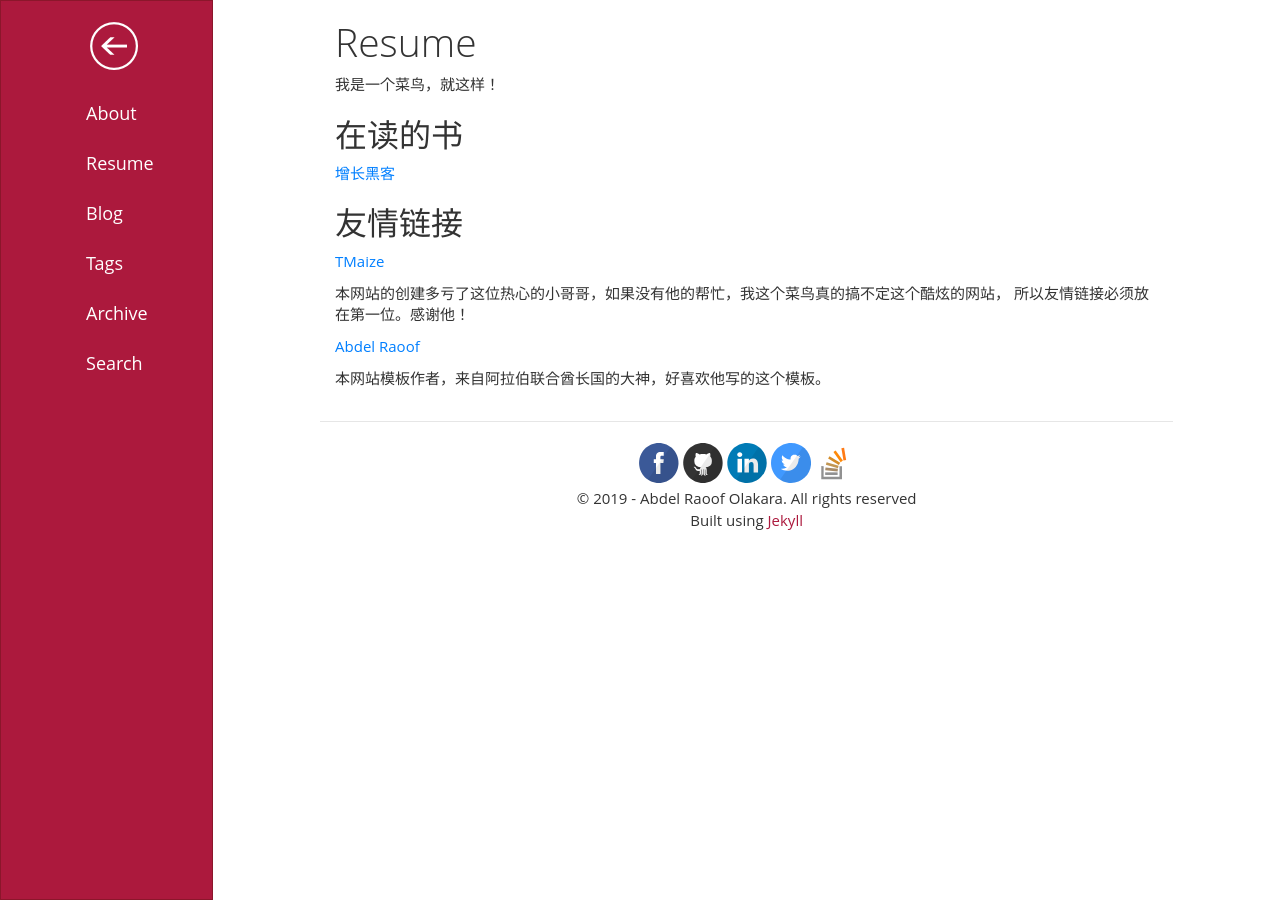
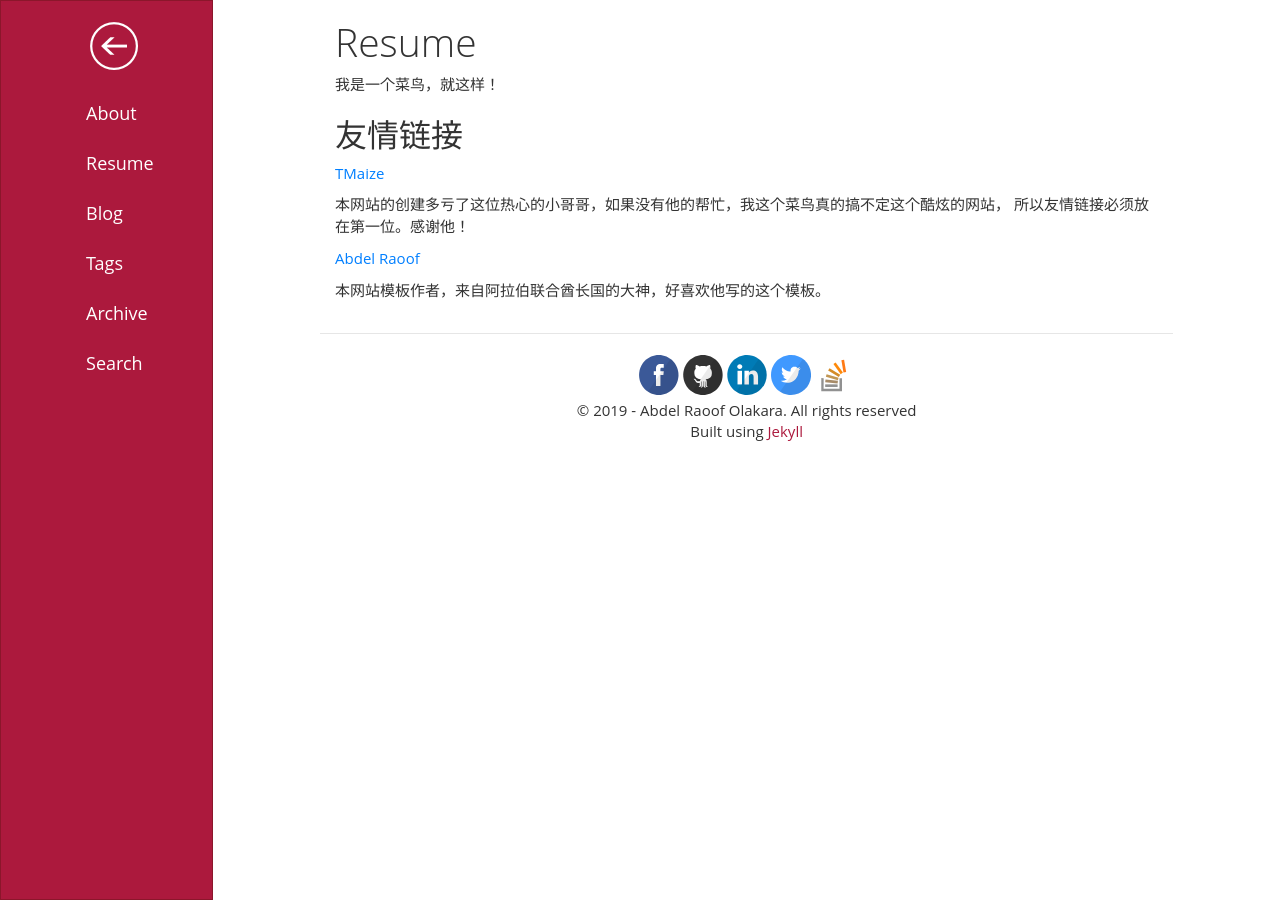
Before and after one commit to no1guangming/no1guangming.github.io, a Jekyll site: the page built from resume/index.md, in a window 1280 px wide. Built offline with Jekyll 4.4.1, drawn with Linux system fonts in a browser that asks for light colours; comment, search, counter and statistics services are not loaded.

Commit message:
Update index.md

```diff
--- a/resume/index.md
+++ b/resume/index.md
@@ -8,8 +8,6 @@ theme: red
 
 
 
-## 在读的书
-[增长黑客](https://github.com/no1guangming/no1guangming.github.io/blob/master/%E5%A2%9E%E9%95%BF%E9%BB%91%E5%AE%A2.pdf)
 
 
 
```
